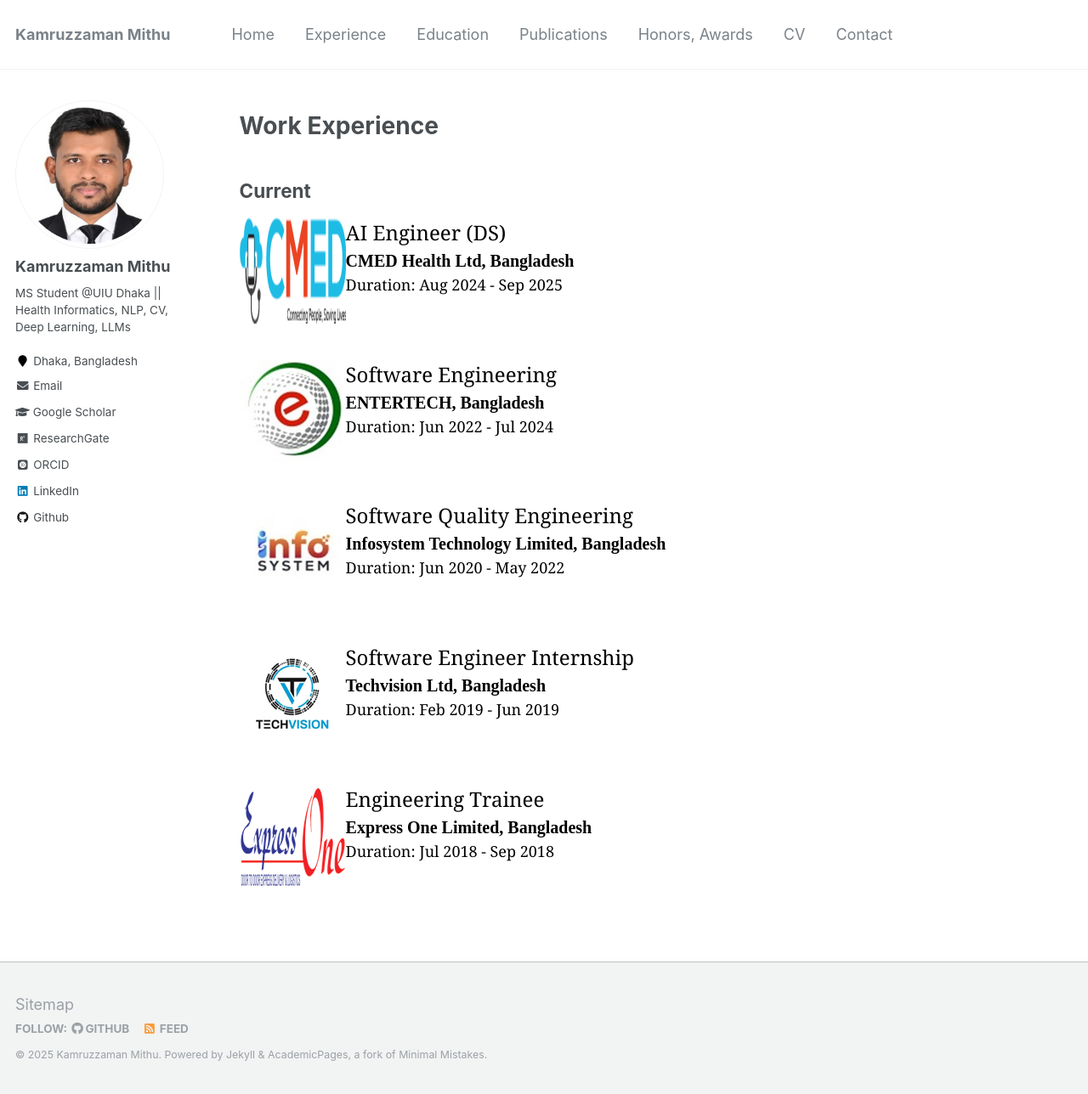
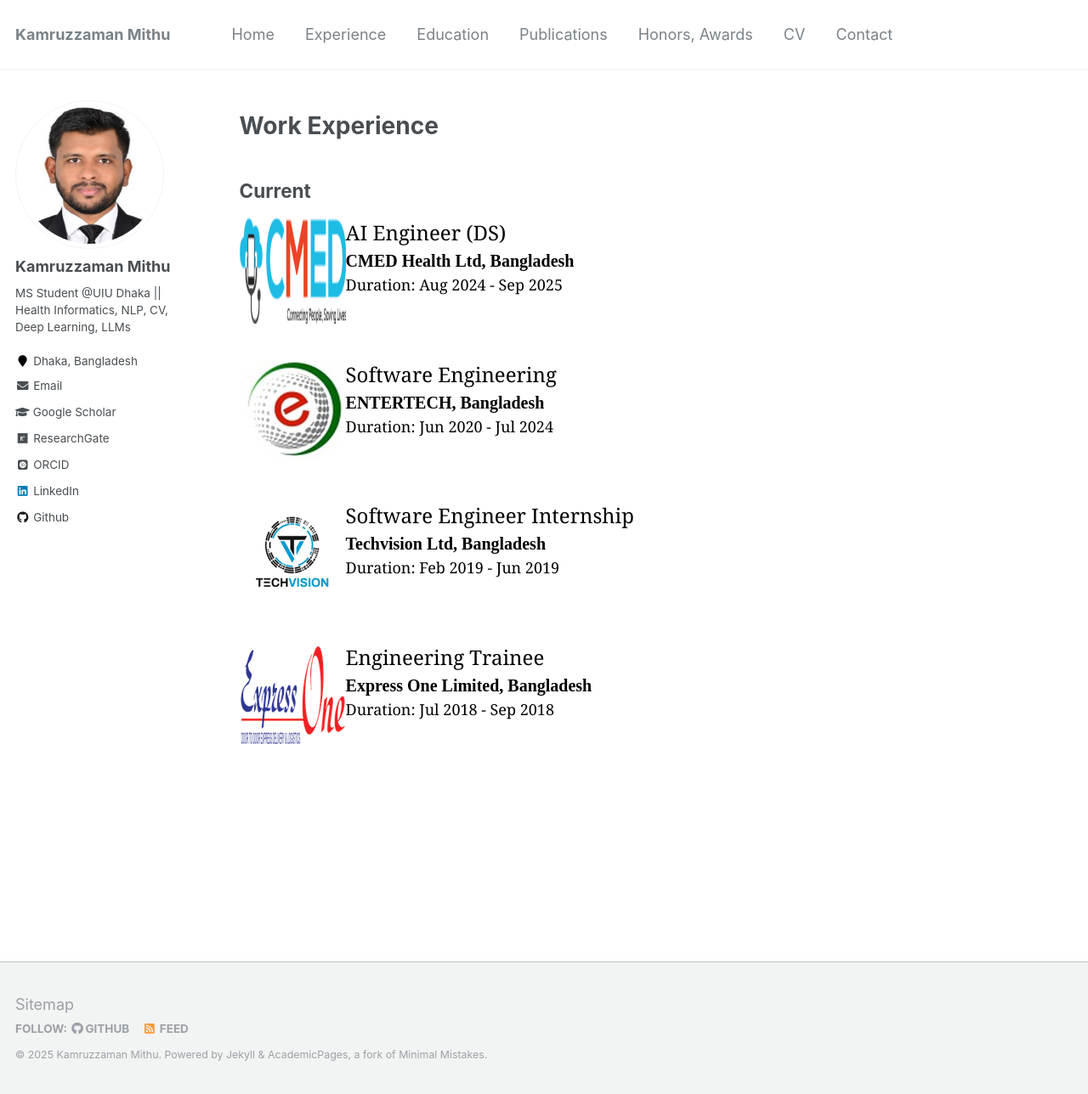
Before and after one commit to kmithuiu/kmithuiu.github.io, a Jekyll site: the page built from _pages/experience.md, in a window 1280 px wide and 1288 px high. Shown: the whole window at 85% size. Built offline with Jekyll 4.4.1, drawn with Linux system fonts in a browser that asks for light colours; some web fonts are replaced.

Commit message:
Update experience.md

```diff
--- a/_pages/experience.md
+++ b/_pages/experience.md
@@ -17,18 +17,18 @@
 
 <img src="/images/entertech_bd_logo.png" style="float:left;width:125px;height:125px;"><span style="font-family:Georgia; color:black;"><span style="font-size:18pt"><a href="https://entertechbd.com/" target="_blank" style="color:black;">Software Engineering</a></span><br/>
 <span style="color:black; font-size:20px; font-family:Calisto MT"><b><a href="https://entertechbd.com/" target="_blank" style="color:black;">ENTERTECH, Bangladesh</a></b></span><br/>
-Duration: Jun 2022 - Jul 2024
+Duration: Jun 2020 - Jul 2024
 </span>
 
 <br/>
 
-<img src="/images/infosystem_technology_limited_logo.png" style="float:left;width:125px;height:125px;"><span style="font-family:Georgia; color:black;"><span style="font-size:18pt"><a href="https://infosystemltd.com/" target="_blank" style="color:black;">
-Software Quality Engineering</a></span><br/>
-<span style="color:black; font-size:20px; font-family:Calisto MT"><b><a href="https://infosystemltd.com/" target="_blank" style="color:black;">Infosystem Technology Limited, Bangladesh</a></b></span><br/>
-Duration: Jun 2020 - May 2022
-</span>
+<!-- <img src="/images/infosystem_technology_limited_logo.png" style="float:left;width:125px;height:125px;"><span style="font-family:Georgia; color:black;"><span style="font-size:18pt"><a href="https://infosystemltd.com/" target="_blank" style="color:black;"> -->
+<!-- Software Quality Engineering</a></span><br/> -->
+<!-- <span style="color:black; font-size:20px; font-family:Calisto MT"><b><a href="https://infosystemltd.com/" target="_blank" style="color:black;">Infosystem Technology Limited, Bangladesh</a></b></span><br/> -->
+<!-- Duration: Jun 2020 - May 2022 -->
+ <!-- </span> <br/> -->
 
-<br/>
+
 
 <img src="/images/tv_logo.png" style="float:left;width:125px;height:125px;"><span style="font-family:Georgia; color:black;"><span style="font-size:18pt"><a href="https://maps.app.goo.gl/pM5b1jjs4MmNnuNH9" target="_blank" style="color:black;"> Software Engineer Internship </a></span><br/>
 <span style="color:black; font-size:20px; font-family:Calisto MT"><b><a href="https://maps.app.goo.gl/pM5b1jjs4MmNnuNH9" target="_blank" style="color:black;">Techvision Ltd, Bangladesh</a></b></span><br/>
```
